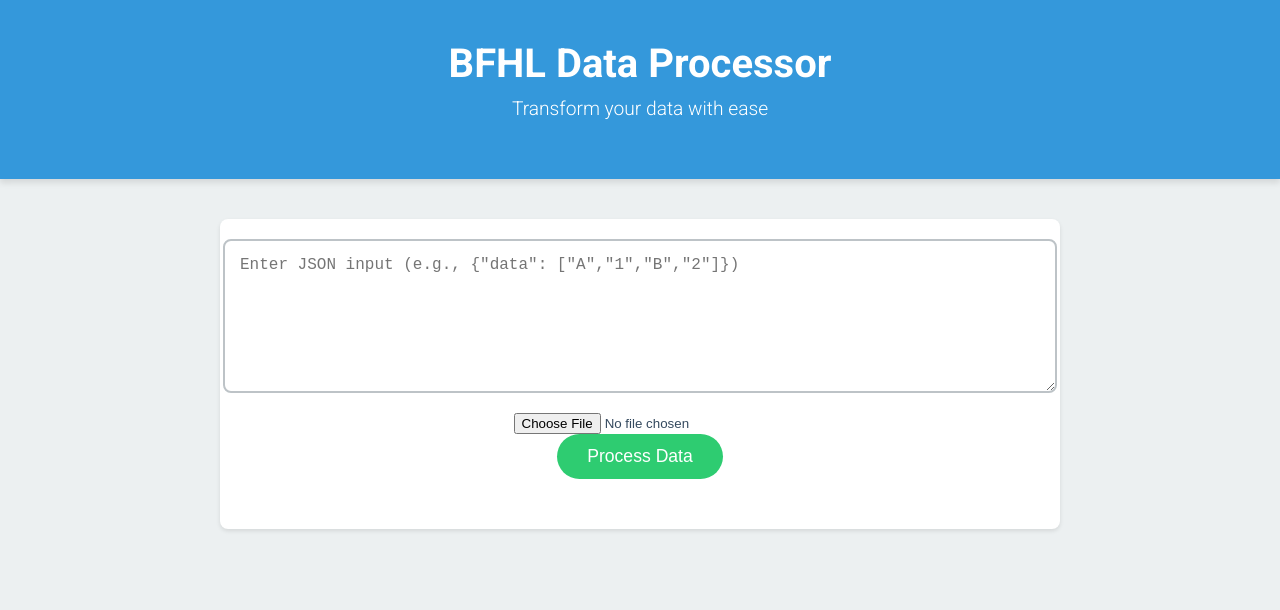
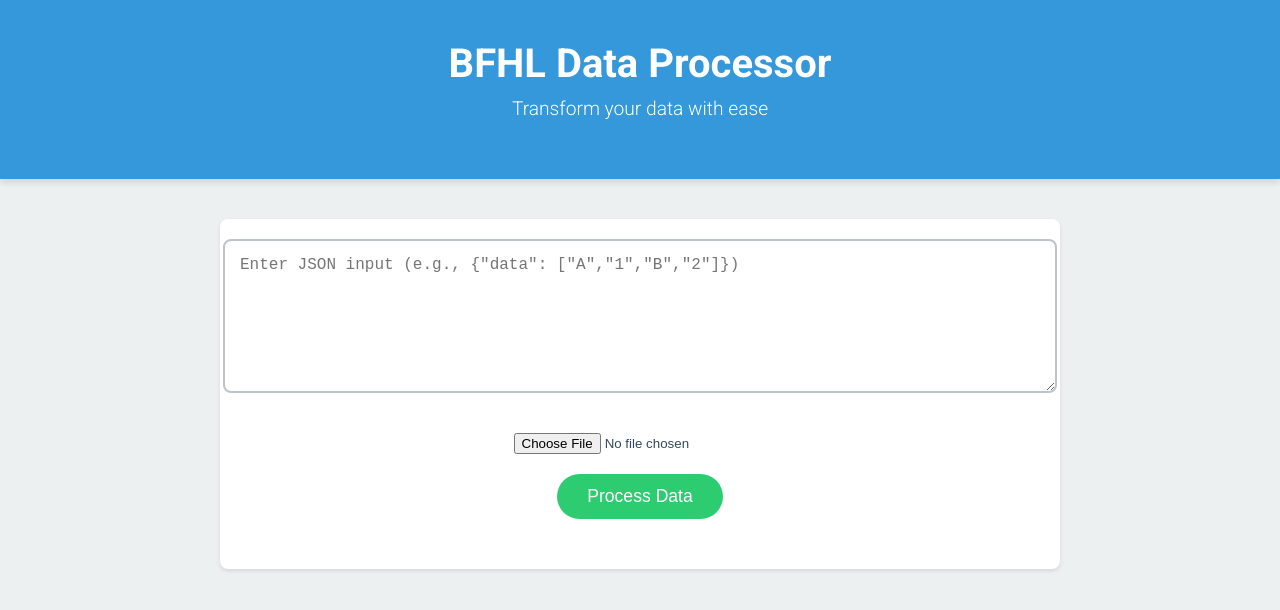
Before and after one commit to hostingcheck/frontend, a React (Create React App) app: page / in a window 1280 px wide. Shown: the top 610 px of the page. Built offline with nearby package versions, Linux system fonts and the light colour scheme.

Commit message:
Update App.css

```diff
--- a/src/styles/App.css
+++ b/src/styles/App.css
@@ -29,6 +29,10 @@ body {
   margin: 0;
   font-size: 2.5rem;
   font-weight: 700;
+}
+
+.file-input {
+    margin: 20px 0;
 }
 
 .header p {
```
